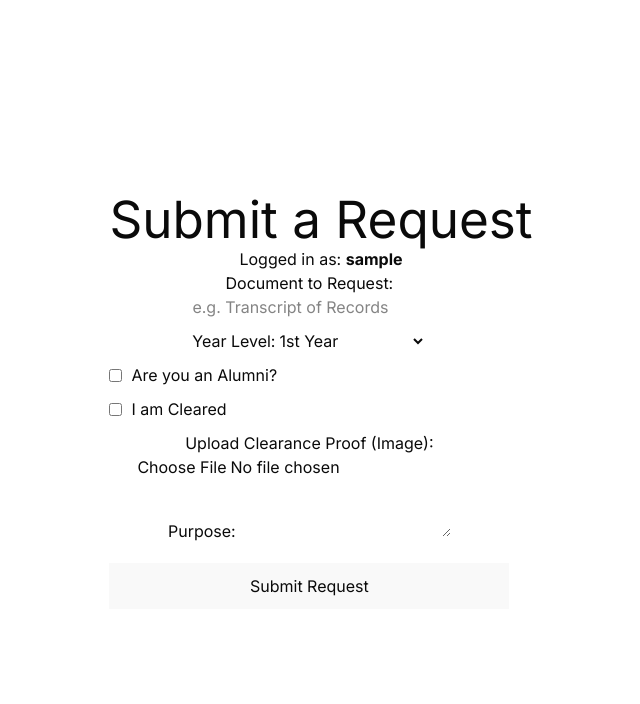
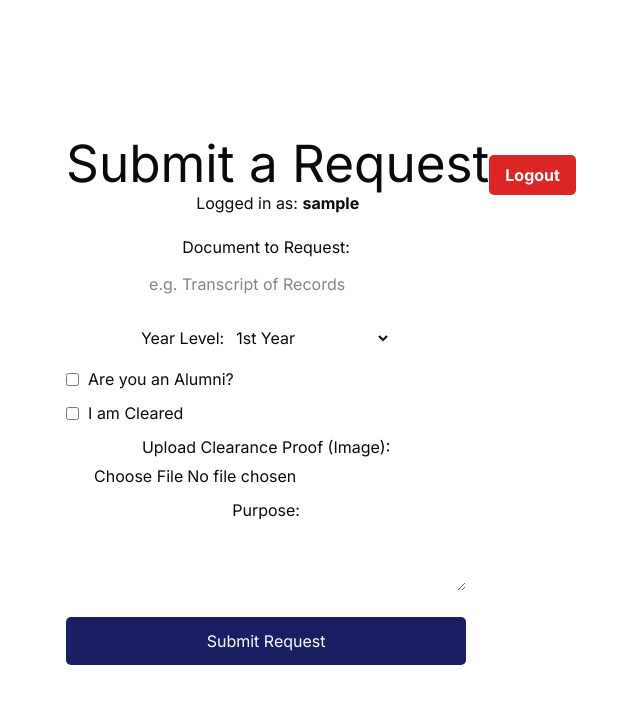
Before and after one commit to pendonj14/registar_logic, a React (Vite) app in the folder frontend/app/: page /dashboard in a window 1280 px wide. Shown: the top 704 px of the page, without its empty margins (319-959 px from the left). Built offline with nearby package versions, Linux system fonts and the light colour scheme; sample sign-in values are in the browser's storage.

Commit message:
added hooks for auto fetch

```diff
--- a/frontend/app/src/components/ReleaseModal.jsx
+++ b/frontend/app/src/components/ReleaseModal.jsx
@@ -29,7 +29,11 @@ const ReleaseModal = ({ isOpen, onClose, onConfirm, request }) => {
             <p className="text-sm text-gray-500">Document:</p>
             <p className="font-semibold text-gray-800">{request?.request || 'Document'}</p>
             <p className="text-sm text-gray-500 mt-2">Student:</p>
-            <p className="font-semibold text-gray-800">{request?.user_name || 'Student'} ({request?.user})</p>
+            <p className="font-semibold text-gray-800">{request?.user_name || 'Student'} ( {request?.user} )</p>
+            <p className="text-sm text-gray-500 mt-2">Email:</p>
+            <p className="font-semibold text-gray-800">{request?.email || 'Not Specified'}</p>
+            <p className="text-sm text-gray-500 mt-2">Phone Number:</p>
+            <p className="font-semibold text-gray-800">{request?.contact_number || 'Not Specified'}</p>
           </div>
           <p className="text-sm text-gray-400 mt-4">
             This action cannot be undone. The student will be notified that they have received the document.
--- a/frontend/app/src/components/SideBar.jsx
+++ b/frontend/app/src/components/SideBar.jsx
@@ -70,7 +70,7 @@ export const Sidebar = ({ activeTab, onTabChange, pendingCount, topayRequests ,
 
 
         {/* Navigation Links */}
-        <div className="flex-1 px-4 space-y-1 overflow-y-auto">
+        <div className="flex-1 px-4 space-y-1">
             <NavItem
             icon={Clock}
             label="Pending"
--- a/frontend/app/src/pages/UserDashboard.jsx
+++ b/frontend/app/src/pages/UserDashboard.jsx
@@ -1,54 +1,52 @@
-import { useState, useEffect } from 'react'
+import { useState, useEffect, useContext } from 'react' // 1. Import useContext
 import axiosInstance from '../utils/axios'
-import { jwtDecode } from "jwt-decode"; // Optional: if you want to display the user's name from token
+import { jwtDecode } from "jwt-decode";
+import { AuthContext } from '../contexts/AuthContent'; // 2. Import AuthContext
 
 function UserDashboard() {
-  // 1. User "Memory": We get user info from the token automatically
+  // 3. Extract handleLogout from the context
+  const { handleLogout } = useContext(AuthContext);
+
   const [username, setUsername] = useState('');
 
-  // 2. Form State
   const [formData, setFormData] = useState({
-    request: '',            // The document to be requested
-    year_level: '1st Year', // Default value
-    is_graduate: false,     // Alumni status
-    last_attended: '',      // Only if is_graduate is true
+    request: '',
+    year_level: '1st Year',
+    is_graduate: false,
+    last_attended: '',
     clearance_status: false,
-    affiliation: 'Student', // Will change based on is_graduate
+    affiliation: 'Student',
     request_purpose: ''
   });
 
   const [clearanceImage, setClearanceImage] = useState(null);
 
   useEffect(() => {
-    // Optional: Decode token to show "Welcome, [Name]"
-    const token = localStorage.getItem('access_token'); // Or wherever you store it
+    const token = localStorage.getItem('access_token') || sessionStorage.getItem('access_token');
     if (token) {
         try {
             const decoded = jwtDecode(token);
-            setUsername(decoded.username);
-        } catch{
-            console.error("Invalid token");
+            setUsername(decoded.username || decoded.user_id);
+        } catch (error) {
+            console.error("Invalid token", error);
         }
     }
   }, []);
 
-  // Handle Text/Select/Checkbox changes
   const handleChange = (e) => {
     const { name, value, type, checked } = e.target;
 
     setFormData(prev => {
       const newData = { ...prev, [name]: type === 'checkbox' ? checked : value };
 
-      // Auto-update affiliation logic
       if (name === 'is_graduate') {
         newData.affiliation = checked ? 'Alumni' : 'Student';
-        if (!checked) newData.last_attended = ''; // Clear SY if unchecked
+        if (!checked) newData.last_attended = '';
       }
       return newData;
     });
   };
 
-  // Handle File Change specifically
   const handleFileChange = (e) => {
     setClearanceImage(e.target.files[0]);
   };
@@ -56,11 +54,10 @@ function UserDashboard() {
   const handleSubmit = async (e) => {
     e.preventDefault();
 
-    // 3. Prepare FormData (Required for Image Uploads)
     const dataToSend = new FormData();
     dataToSend.append('request', formData.request);
     dataToSend.append('year_level', formData.year_level);
-    dataToSend.append('is_graduate', formData.is_graduate); // Converts to string "true"/"false"
+    dataToSend.append('is_graduate', formData.is_graduate);
     dataToSend.append('clearance_status', formData.clearance_status);
     dataToSend.append('affiliation', formData.affiliation);
     dataToSend.append('request_purpose', formData.request_purpose);
@@ -74,15 +71,9 @@ function UserDashboard() {
     }
 
     try {
-      // The Backend will automatically grab the 'user' from the Authorization header
-      await axiosInstance.post('/requests/create/', dataToSend, {
-        headers: {
-          'Content-Type': 'multipart/form-data',
-        },
-      });
+      await axiosInstance.post('/requests/create/', dataToSend);
+      alert('Request submitted successfully!');
 
-      alert('Request submitted successfully!');
-      // Reset form
       setFormData({
         request: '', year_level: '1st Year', is_graduate: false,
         last_attended: '', clearance_status: false, affiliation: 'Student', request_purpose: ''
@@ -96,13 +87,34 @@ function UserDashboard() {
   };
 
   return (
-    <div className="dashboard-container">
-      <h1>Submit a Request</h1>
-      {username && <p>Logged in as: <strong>{username}</strong></p>}
+    <div className="dashboard-container" style={{ padding: '20px' }}>
+
+      {/* HEADER SECTION WITH LOGOUT */}
+      <div style={{ display: 'flex', justifyContent: 'space-between', alignItems: 'center', marginBottom: '20px' }}>
+        <div>
+            <h1>Submit a Request</h1>
+            {username && <p>Logged in as: <strong>{username}</strong></p>}
+        </div>
+
+        {/* 4. The Temporary Logout Button */}
+        <button
+            onClick={handleLogout}
+            style={{
+                backgroundColor: '#dc2626', // Red color
+                color: 'white',
+                padding: '8px 16px',
+                border: 'none',
+                borderRadius: '5px',
+                cursor: 'pointer',
+                fontWeight: 'bold'
+            }}
+        >
+            Logout
+        </button>
+      </div>
 
       <form onSubmit={handleSubmit} style={{ display: 'flex', flexDirection: 'column', gap: '10px', maxWidth: '400px' }}>
 
-        {/* Document Name */}
         <label>
             Document to Request:
             <input
@@ -112,13 +124,13 @@ function UserDashboard() {
                 onChange={handleChange}
                 placeholder="e.g. Transcript of Records"
                 required
+                style={{ padding: '8px', marginTop: '5px' }}
             />
         </label>
 
-        {/* Year Level */}
         <label>
             Year Level:
-            <select name="year_level" value={formData.year_level} onChange={handleChange}>
+            <select name="year_level" value={formData.year_level} onChange={handleChange} style={{ padding: '8px', marginTop: '5px' }}>
                 <option value="1st Year">1st Year</option>
                 <option value="2nd Year">2nd Year</option>
                 <option value="3rd Year">3rd Year</option>
@@ -128,7 +140,6 @@ function UserDashboard() {
             </select>
         </label>
 
-        {/* Alumni Status */}
         <label style={{display: 'flex', alignItems: 'center'}}>
             <input
                 type="checkbox"
@@ -139,7 +150,6 @@ function UserDashboard() {
             &nbsp; Are you an Alumni?
         </label>
 
-        {/* Conditional Input: Last SY Attended */}
         {formData.is_graduate && (
              <label>
                 Last S.Y. Attended:
@@ -150,11 +160,11 @@ function UserDashboard() {
                     onChange={handleChange}
                     placeholder="e.g. 2022-2023"
                     required
+                    style={{ padding: '8px', marginTop: '5px' }}
                 />
             </label>
         )}
 
-        {/* Clearance Status */}
         <label style={{display: 'flex', alignItems: 'center'}}>
             <input
                 type="checkbox"
@@ -165,13 +175,13 @@ function UserDashboard() {
             &nbsp; I am Cleared
         </label>
 
-        {/* Image Upload */}
         <label>
             Upload Clearance Proof (Image):
             <input
                 type="file"
                 accept="image/*"
                 onChange={handleFileChange}
+                style={{ marginTop: '5px' }}
             />
         </label>
 
@@ -181,10 +191,24 @@ function UserDashboard() {
                 name="request_purpose"
                 value={formData.request_purpose}
                 onChange={handleChange}
+                style={{ width: '100%', padding: '8px', marginTop: '5px' }}
              />
         </label>
 
-        <button type="submit" style={{marginTop: '10px', padding: '10px'}}>Submit Request</button>
+        <button
+            type="submit"
+            style={{
+                marginTop: '10px',
+                padding: '12px',
+                backgroundColor: '#1a1f63',
+                color: 'white',
+                border: 'none',
+                borderRadius: '5px',
+                cursor: 'pointer'
+            }}
+        >
+            Submit Request
+        </button>
       </form>
     </div>
   )
```
Also changed, not shown: frontend/app/src/hooks/useAutoFetchRequests.js (added, +45 -0 lines), frontend/app/src/pages/AdminDashboard.jsx (+22 -27 lines).
